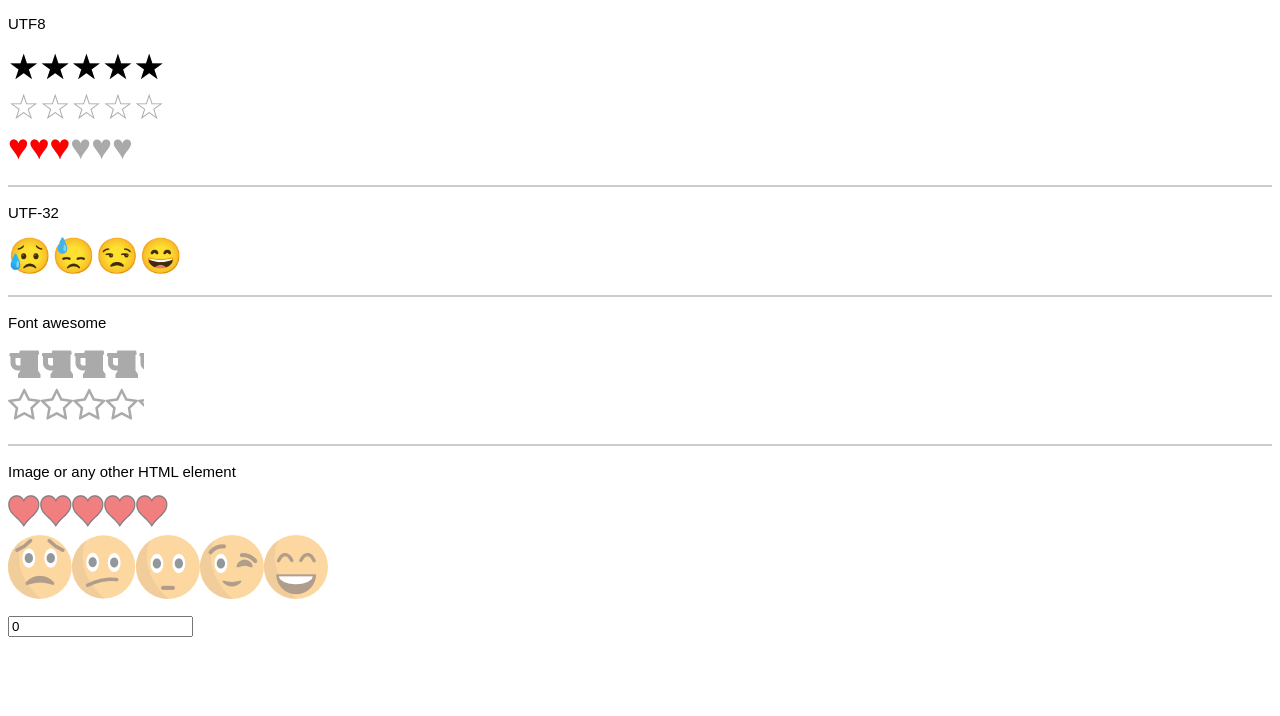
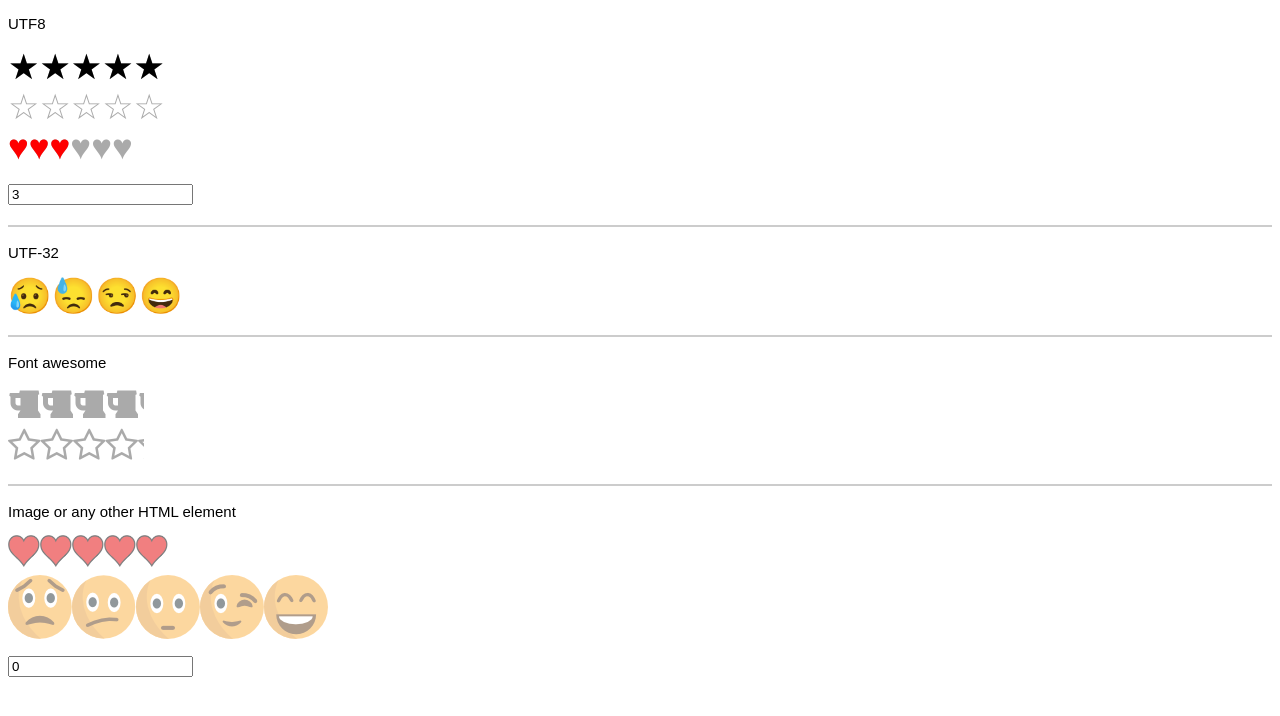
Before and after one commit to auxiliary/rater, a website: page index.html in a window 1280 px wide. Drawn offline with nearby package versions, Linux system fonts and the light colour scheme.

Commit message:
Fixed issue #4

```diff
--- a/index.html
+++ b/index.html
@@ -15,6 +15,7 @@
                 selected_symbol_type: 'hearts',
                 url: 'http://localhost/test.php',
                 initial_value: 3,
+                update_input_field_name: $("#input2"),
             }
             $(".rate").rate();
 
@@ -41,7 +42,7 @@
                 max_value: 4,
                 step_size: 1,
                 convert_to_utf8: true,
-                only_select_one_symbol: true
+                only_select_one_symbol: true,
             };
             $("#rate3").rate(options3);
 
@@ -164,6 +165,7 @@
     <div class="rate" data-rate-value=6></div>
     <div class="rate"></div>
     <div class="rate2"></div>
+    <input id="input2" type="text">
 
     <hr>
     <p>UTF-32</p>
--- a/rater.js
+++ b/rater.js
@@ -169,8 +169,6 @@
             "-ms-user-select": "none",
             "user-select": "none",
         });
-
-        this.value = this.toValue(selected_width * $(base_layer).textWidth());
 
         /*
          * Update custom input field if provided
```
Also changed, not shown: rater.min.js.
